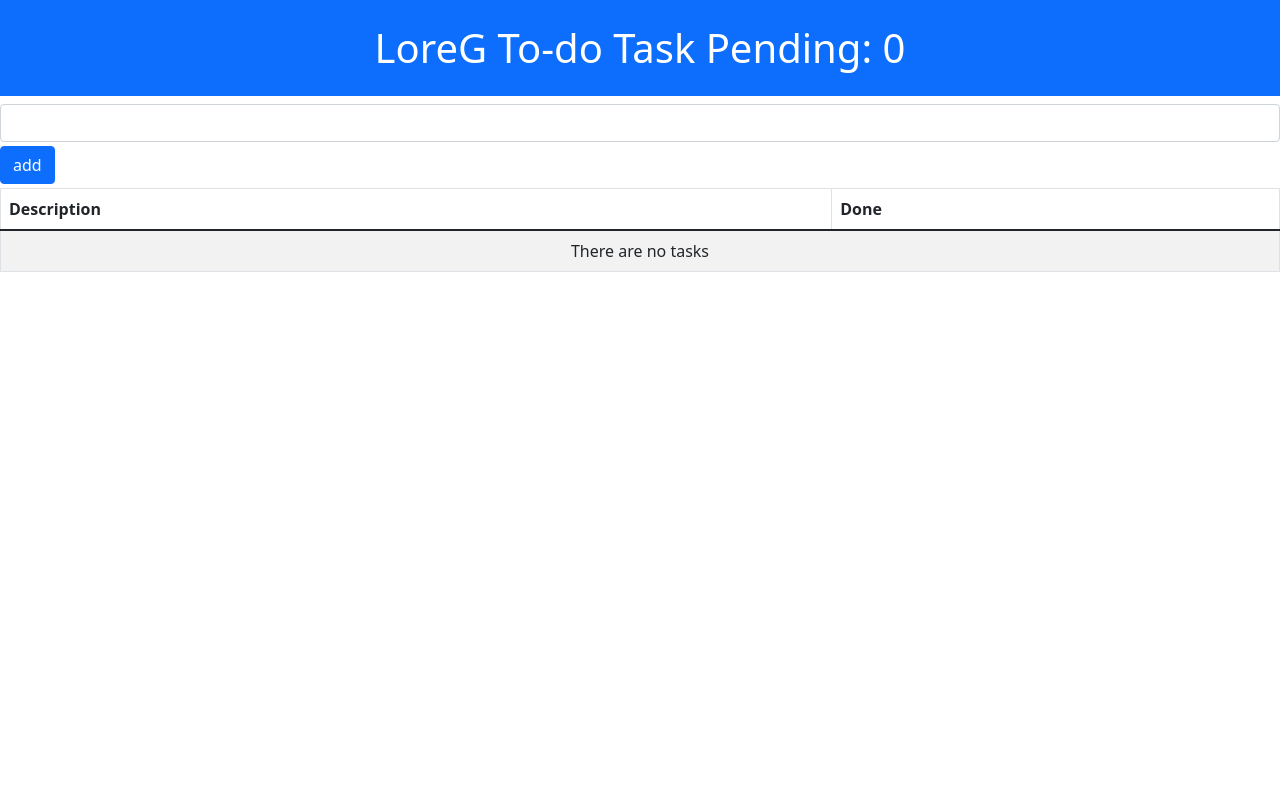
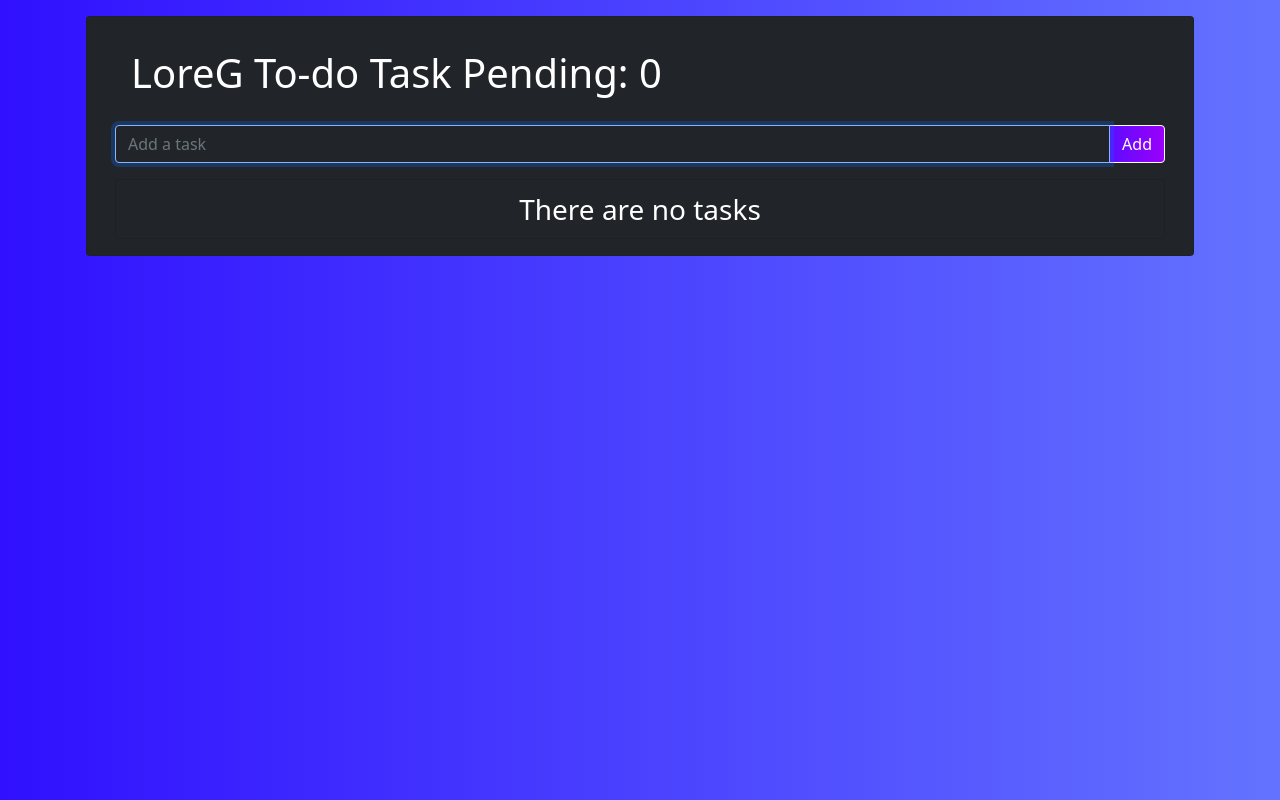
Before and after one commit to LorraineGelis/TodoList, a React (Create React App) app: page / in a window 1280 px wide. Built offline with nearby package versions, Linux system fonts and the light colour scheme.

Commit message:
Bootstrap style and final code organization

```diff
--- a/src/App.css
+++ b/src/App.css
@@ -37,10 +37,38 @@
   }
 }
 
-.Is-done td {
-  text-decoration: line-through;
+.Is-done {
+  text-decoration: line-through !important;
 }
 
-/* .Is-undone td {
+body {
+  background: linear-gradient(
+    90deg,
+    rgba(48, 16, 255, 1) 0%,
+    rgba(100, 115, 255, 1) 100%
+  )
+}
 
-} */
+h1 {
+  color: #fff;
+  font-size: 24px;
+}
+
+.todo-button {
+  background: linear-gradient(
+    90deg,
+    rgba(93, 12, 255, 1) 0%,
+    rgba(155, 0, 250, 1) 100%
+  );
+  color: #fff;
+  text-transform: capitalize;
+}
+
+.todo-row {
+  color: #fff;
+   background: linear-gradient(
+    90deg,
+    rgba(93, 12, 255, 1) 0%,
+    rgba(155, 0, 250, 1) 100%
+  );
+}
--- a/src/App.js
+++ b/src/App.js
@@ -11,7 +11,9 @@ function App() {
   return (
    <Router>
      <Switch>
-       <Route exact path="/" component={ListContainer} />
+       <>
+        <Route exact path="/" component={ListContainer} />
+       </>
      </Switch>
    </Router>
   );
--- a/src/Components/ListComponent.jsx
+++ b/src/Components/ListComponent.jsx
@@ -1,34 +1,38 @@
+import React from "react";
+import { TaskRow } from "./TaskRow.jsx";
+import { PendingTask } from "./PendingTask.jsx";
+import { TaskCreator } from "./TaskCreator.jsx";
 
-import React from 'react';
-import { TaskRow } from './TaskRow.jsx';
-import  {PendingTask} from './PendingTask.jsx';
-import {TaskCreator} from './TaskCreator.jsx'
-
-export const ListComponents = ({task, toggleTask, userName, createNewTask, cheked, changetask, taskdone}) => {
-
-
-    const taskTableRows = () => {
-     return task
-     .map((tasks) => <TaskRow task={tasks} key={tasks.name} toggleTask={toggleTask} />)
-  }
+export const ListComponents = ({ task, toggleTask, userName, createNewTask }) => {
+  const taskTableRows = () => {
+    return task.map((tasks) => <TaskRow task={tasks} key={tasks.name} toggleTask={toggleTask} />);
+  };
 
   const list = taskTableRows();
 
-  return(
-
-      <div>
-      <PendingTask userName={userName} task={task}></PendingTask>
-      <TaskCreator createNewTask={createNewTask}></TaskCreator>
-      <table className="table table-striped table-bordered">
-        <thead>
-          <tr>
-            <th>Description</th>
-            <th>Done</th>
-          </tr>
-        </thead>
-        {list.length > 0 ? <tbody>{list}</tbody> : <tbody><tr><td colSpan={2} style={{textAlign:'center'}}>There are no tasks</td></tr></tbody>}
-      </table>
+  return (
+    <div className="container">
+      <div className="row p-3">
+        <div className="card text-white bg-dark">
+          <div className="card-body">
+            <div className="col-12 p-3">
+              <PendingTask userName={userName} task={task}></PendingTask>
+            </div>
+            <div className="col-12">
+              <TaskCreator createNewTask={createNewTask}></TaskCreator>
+            </div>
+            <div className="col-12">
+              <ul className="list-group">
+                {list.length > 0 ? (
+                  <>{list}</>
+                ) : (
+                  <li className="list-group-item text-white bg-dark text-center fs-3">There are no tasks</li>
+                )}
+              </ul>
+            </div>
+          </div>
+        </div>
+      </div>
     </div>
-  )
-
-  }
+  );
+};
--- a/src/Components/ListContainer.jsx
+++ b/src/Components/ListContainer.jsx
@@ -1,50 +1,41 @@
-
-import React, {useState, useEffect} from 'react';
-import {ListComponents} from './ListComponent.jsx';
+import React, { useState, useEffect } from "react";
+import { ListComponents } from "./ListComponent.jsx";
 
 const ListContainer = () => {
-
-    const [userName, SetUserName] = useState('Lore');
+  const [userName, SetUserName] = useState("Lore");
   const [taskItems, setTaskItems] = useState([]);
-    const [showTaskDone, setShowTaskDone] = useState(true);
 
   useEffect(() => {
-      let dataTask = localStorage.getItem('task');
+    let dataTask = localStorage.getItem("task");
 
     if (dataTask != null) {
       setTaskItems(JSON.parse(dataTask));
     } else {
-        SetUserName("LoreG")
-        setTaskItems([
-          /*  { name: "Learn type Script", done: false },
-          { name: "Learn Angular", done: true }, */
-
-        ])
-        setShowTaskDone(true);
+      SetUserName("LoreG");
     }
-
   }, []);
 
   useEffect(() => {
-        localStorage.setItem('task', JSON.stringify(taskItems));
-      }, [taskItems])
+    localStorage.setItem("task", JSON.stringify(taskItems));
+  }, [taskItems]);
 
-
-       const toggleTask = task => setTaskItems(taskItems.map(e => (e.name === task.name ? {...e, done: !e.done} : e)))
+  const toggleTask = (task) =>
+    setTaskItems(taskItems.map((e) => (e.name === task.name ? { ...e, done: !e.done } : e)));
 
   const createNewTask = (newTaskName) => {
-        if(!taskItems.find(e => e.name === newTaskName)){
-          setTaskItems([...taskItems, {name: newTaskName, done: false}])
+    if (!taskItems.find((e) => e.name === newTaskName)) {
+      setTaskItems([...taskItems, { name: newTaskName, done: false }]);
     }
-       }
+  };
 
-      return <ListComponents
-       task= {taskItems}
+  return (
+    <ListComponents
+      task={taskItems}
       toggleTask={toggleTask}
       userName={userName}
       createNewTask={createNewTask}
-       cheked={showTaskDone}
-       changetask={checked => setShowTaskDone(checked)} />
-}
+    />
+  );
+};
 
 export default ListContainer;
--- a/src/Components/PendingTask.jsx
+++ b/src/Components/PendingTask.jsx
@@ -3,6 +3,6 @@ import React from 'react';
 export const PendingTask = (props) => {
 
     return(
-    <h1 className='bg-primary text-white text-center p-4'>{props.userName} To-do Task Pending: {props.task.filter(e => !e.done).length} </h1>
+    <h1>{props.userName} To-do Task Pending: {props.task.filter(e => !e.done).length} </h1>
     )
 }
--- a/src/Components/TaskCreator.jsx
+++ b/src/Components/TaskCreator.jsx
@@ -1,38 +1,45 @@
-import React, {useState} from 'react';
-import swal from 'sweetalert';
+import React, { useState } from "react";
+import swal from "sweetalert";
 
 export const TaskCreator = (props) => {
-
-
   const [newTask, setNewTask] = useState("");
 
-    const updateNewTask  = (e) => {
+  const updateNewTask = (e) => {
     setNewTask(e.target.value);
-    }
+  };
 
   const createNewTask = () => {
-        props.createNewTask(newTask)
+    props.createNewTask(newTask);
     setNewTask("");
+  };
+
+  const handleSubmit = (e) => {
+    e.preventDefault();
+
+    if (!newTask.trim()) {
+      swal("ups,", "Por favor ingresa una tarea", "error");
+    } else {
+      createNewTask();
     }
-    return(
-        <div className='my-1'>
+  };
+  return (
+    <div className="my-1">
+      <form className="input-group mb-3" onSubmit={handleSubmit}>
         <input
           type="text"
-             className='form-control'
+          className="form-control bg-dark text-white"
           value={newTask}
           onChange={updateNewTask}
-
+          placeholder="Add a task"
+          autoFocus
         />
-              <button className='btn btn-primary mt-1' onClick={() => {
-                  if(!newTask.trim()){
-                    swal("ups,", "Por favor ingresa una tarea", "error");
-                  } else{
-                    createNewTask()
-                  }
-                }}
+        <button
+          className="btn btn-primary border border-white todo-button"
+          type='submit'
         >
-                add
+          Add
         </button>
+      </form>
     </div>
-    )
-}
+  );
+};
--- a/src/Components/TaskRow.jsx
+++ b/src/Components/TaskRow.jsx
@@ -3,14 +3,11 @@
 
 export const TaskRow = (props) => {
 
-    return <tr key={props.task.name} className={props.task.done ? 'Is-done' : 'Is-undone'}>
-          <td>{props.task.name}</td>
-          <td>
-              <input
-              type="checkbox"
-              checked={props.task.done}
-              onChange={() => props.toggleTask(props.task)}
-              />
-          </td>
-        </tr>
+  return (
+  <li className={"list-group-item d-flex justify-content-between align-items-center text-break text-white todo-row " + (props.task.done ? 'Is-done' : 'Is-undone')}>
+    {props.task.name}
+    <input className={"form-check-input me-1 ms-2"} type="checkbox" value="" aria-label="..." checked={props.task.done}
+              onChange={() => props.toggleTask(props.task)}/>
+  </li>
+  )
 }
```
Lines whose indentation alone changed are shown as unchanged.
